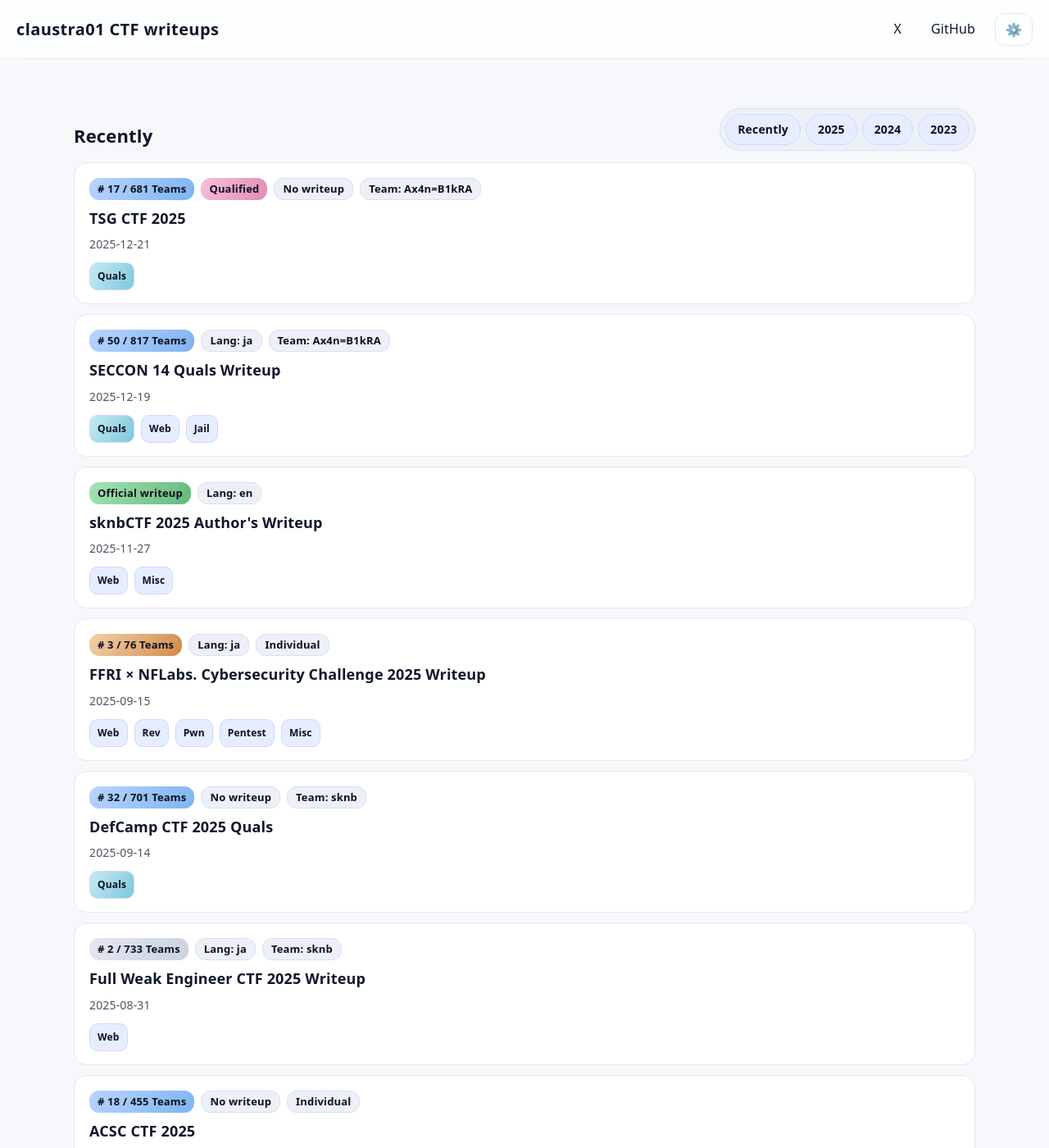
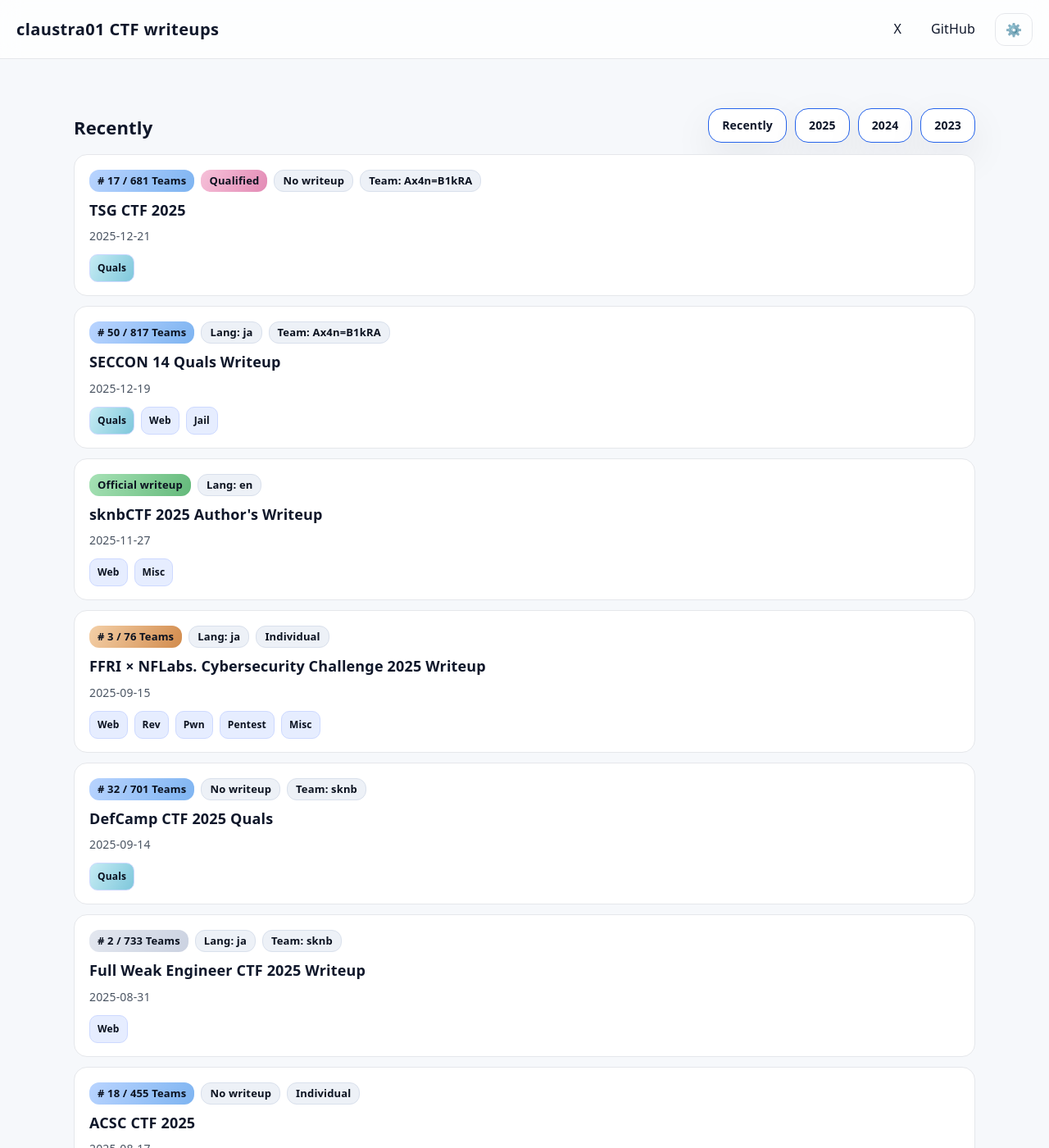
Before and after one commit to claustra01/my-ctf-writeups, a Jekyll site: the page built from index.md, in a window 1280 px wide and 1400 px high. Shown: the whole window at 82% size. Built offline with Jekyll 4.4.1, drawn with Linux system fonts in a browser that asks for light colours.

Commit message:
update: tab styles

```diff
--- a/assets/css/main.css
+++ b/assets/css/main.css
@@ -26,14 +26,6 @@
   --tag-border: #cdd9ff;
   --tag-quals: linear-gradient(120deg, #c6ecf4, #7ec7db);
   --tag-finals: linear-gradient(120deg, #f8c6d1, #ee8fb0);
-  --tab-track-bg: var(--pill-ghost-bg);
-  --tab-track-border: var(--pill-ghost-border);
-  --tab-text: var(--muted);
-  --tab-hover-bg: var(--nav-hover-bg);
-  --tab-hover-text: var(--text);
-  --tab-active-bg: var(--tag-bg);
-  --tab-active-text: var(--tag-text);
-  --tab-active-border: var(--tag-border);
   --blockquote-bg: #f8fafc;
   --code-inline-bg: #e5edff;
   --code-block-bg: var(--text);
@@ -223,37 +215,33 @@ a:hover {
 .tab-row {
   display: flex;
   flex-wrap: wrap;
-  gap: 6px;
-  padding: 6px;
-  border-radius: 999px;
-  border: 1px solid var(--tab-track-border);
-  background: var(--tab-track-bg);
+  gap: 10px;
+  padding: 0;
 }
 
 .tab-link {
   display: inline-flex;
   align-items: center;
-  padding: 6px 14px;
-  border-radius: 999px;
-  border: 1px solid transparent;
-  color: var(--tab-text);
+  padding: 8px 16px;
+  border-radius: var(--radius);
+  border: 1px solid var(--border);
+  background: var(--surface);
+  color: var(--text);
   font-size: 14px;
   font-weight: 600;
   text-decoration: none;
-  transition: background 0.2s ease, color 0.2s ease, transform 0.2s ease, border-color 0.2s ease;
+  transition: transform 0.18s ease, box-shadow 0.18s ease, border-color 0.18s ease;
 }
 
 .tab-link:hover {
-  background: var(--tab-hover-bg);
-  color: var(--tab-hover-text);
-  border-color: var(--tab-track-border);
-  transform: translateY(-1px);
+  border-color: var(--accent);
+  box-shadow: var(--shadow);
+  transform: translateY(-2px);
 }
 
 .tab-link.is-active {
-  background: var(--tab-active-bg);
-  color: var(--tab-active-text);
-  border-color: var(--tab-active-border);
+  border-color: var(--accent);
+  box-shadow: var(--shadow);
 }
 
 .card-grid {
```
